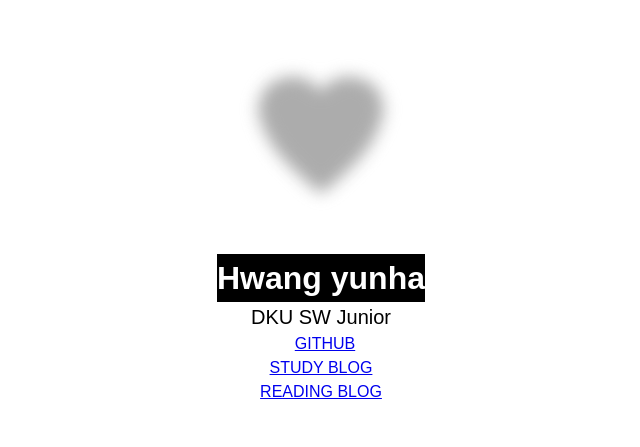
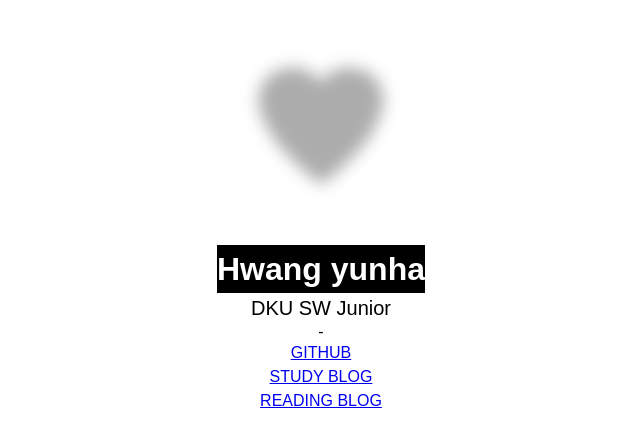
Before and after one commit to hwangYunha/Mid-Term-Project, a plain HTML site: page index.html in a window 1280 px wide. Shown: the part 181-628 px from the top of the page, without its empty margins (319-959 px from the left). Drawn offline with Linux system fonts and the light colour scheme; a web font is replaced by a local one.

Commit message:
final commit

```diff
--- a/index.html
+++ b/index.html
@@ -73,7 +73,7 @@
         <img src="heart.png">
         <h1 class="ibm-plex-sans-kr-regular">Hwang yunha</h1>
         <p class="ibm-plex-sans-kr-regular" style="font-size: 20px">DKU SW Junior</p>
-        &nbsp;
+        <p>-</p>
         <a href="https://github.com/hwangYunha" class="ibm-plex-sans-kr-regular">GITHUB</a></p>
         <a href="https://dotdata.tistory.com" class="ibm-plex-sans-kr-regular">STUDY BLOG</a></p>
         <a href="https://onlyunha.tistory.com/" class="ibm-plex-sans-kr-regular">READING BLOG</a></p>
```
